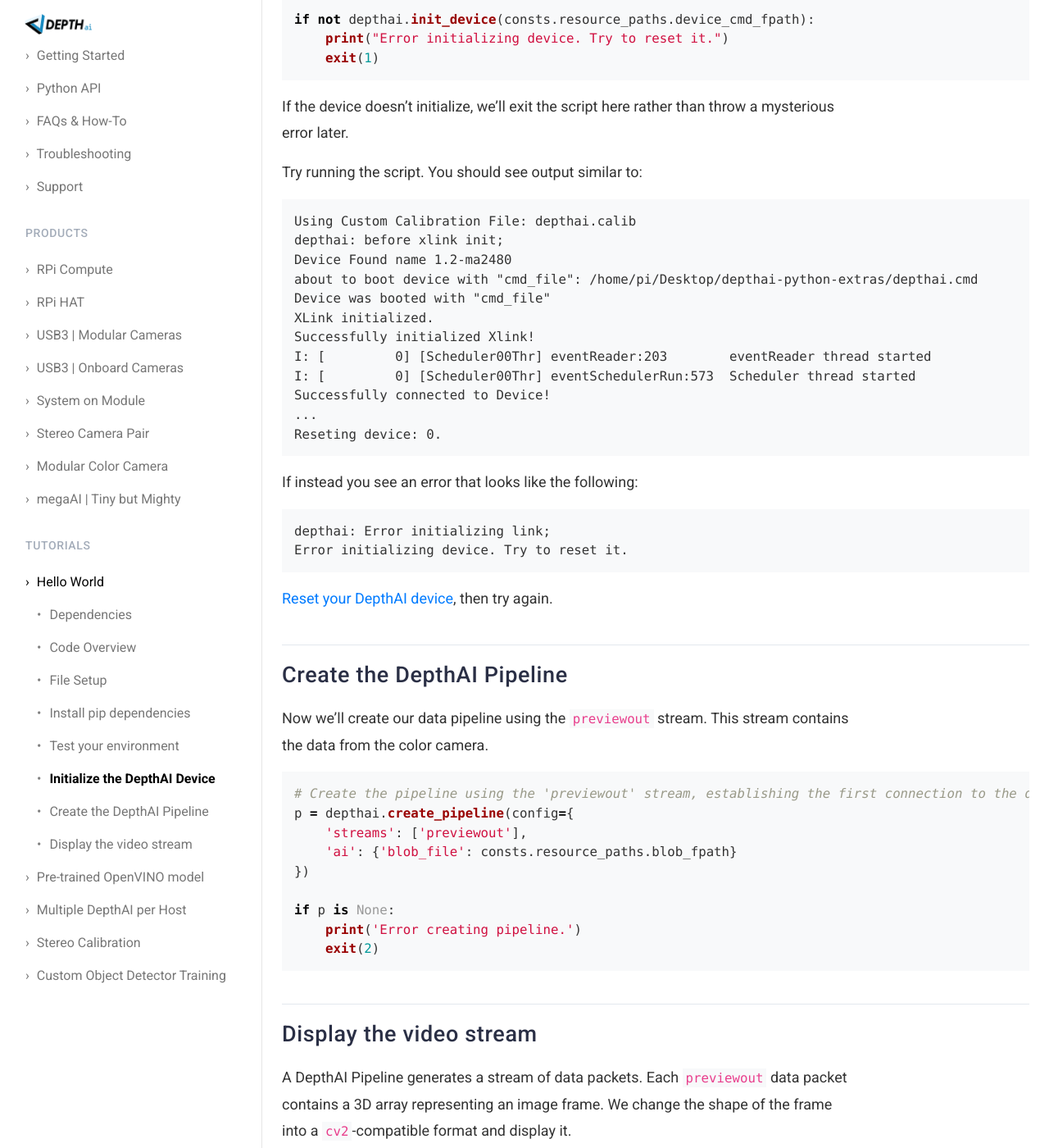
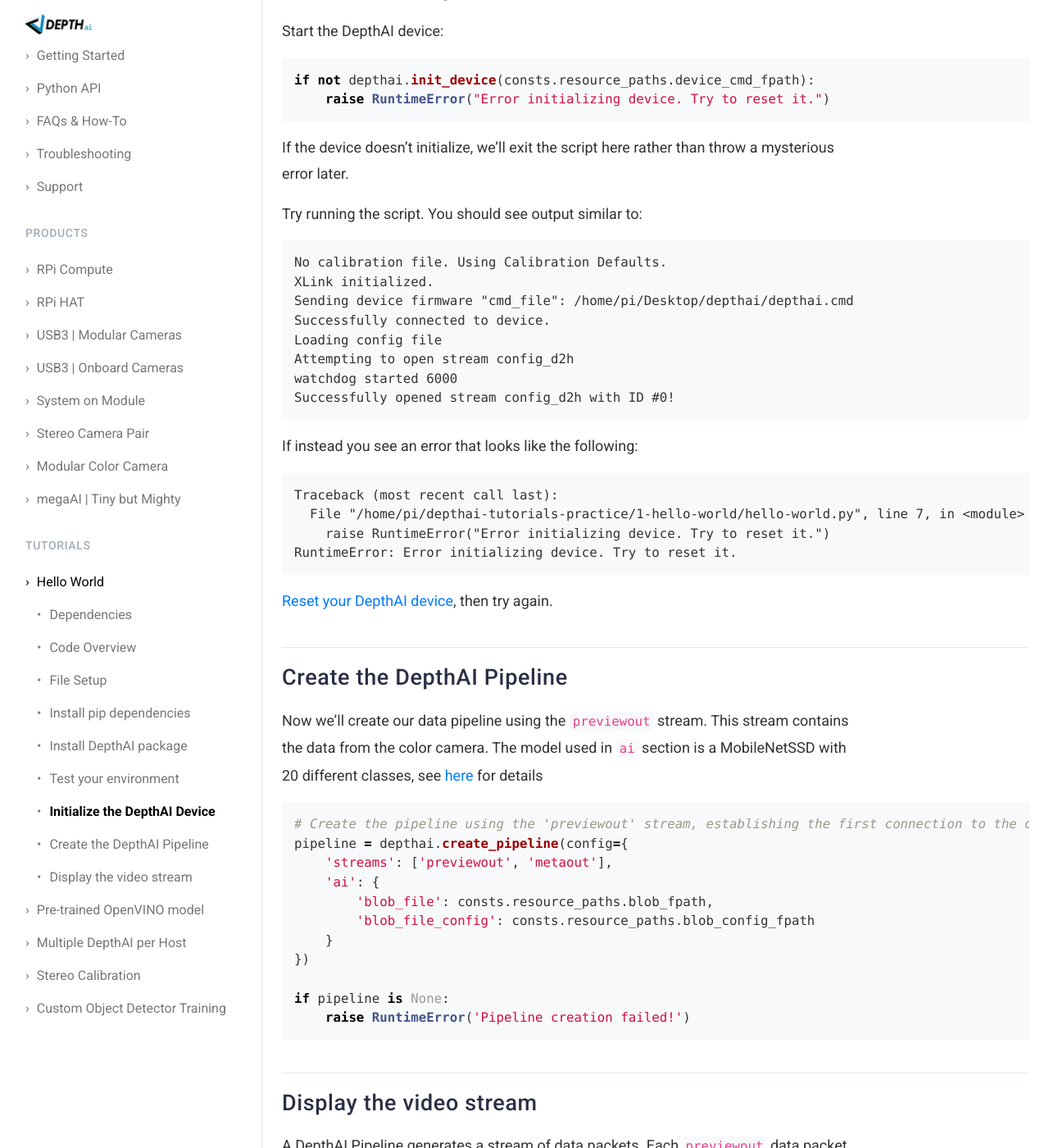
Before and after one commit to luxonis/depthai-docs-website, a Jekyll site: the page built from _tutorials/hello_world.md, in a window 1280 px wide and 1400 px high, scrolled down 2460 px. Shown: the whole window at 82% size. Built offline with Jekyll 4.4.1, drawn with Linux system fonts in a browser that asks for light colours; nearby versions of some CDN libraries; some of the changed text lies outside the part shown.

Commit message:
update tutorial + change config descriptions

````diff
--- a/_tutorials/hello_world.md
+++ b/_tutorials/hello_world.md
@@ -43,20 +43,19 @@
 To display the DepthAI color video stream we need to import a small number of packages. Download and install the requirements for this tutorial:
 
 ```
-pip3 install numpy opencv-python --user
+python3 -m pip install numpy opencv-python --user
 ```
 
-If you see the following error:
+## Install DepthAI package
 
+While direct install from PyPi is likely to come shortly, for now it's best to install depthai from source.
+
+To do so, type in the following commands
 ```
-Could not install packages due to an EnvironmentError: 404 Client Error: Not Found for url: https://pypi.org/simple/depthai-extras/
-```
-
-...it's likely that the `depthai-extras` module (the [DepthAI API](/api)) wasn't installed in editable mode. To install:
-
-```
-cd [INSERT depthai-python-extras-repo]
-pip3 install --user -e .
+git clone https://github.com/luxonis/depthai.git
+cd depthai
+python3 -m pip install -r requirements.txt
+python3 -m pip install --user -e .
 ```
 
 ## Test your environment
@@ -91,8 +90,7 @@
 
 ```py
 if not depthai.init_device(consts.resource_paths.device_cmd_fpath):
-    print("Error initializing device. Try to reset it.")
-    exit(1)
+    raise RuntimeError("Error initializing device. Try to reset it.")
 ```
 
 If the device doesn't initialize, we'll exit the script here rather than throw a mysterious error later.
@@ -100,25 +98,23 @@
 Try running the script. You should see output similar to:
 
 ```
-Using Custom Calibration File: depthai.calib
-depthai: before xlink init;
-Device Found name 1.2-ma2480
-about to boot device with "cmd_file": /home/pi/Desktop/depthai-python-extras/depthai.cmd
-Device was booted with "cmd_file"
+No calibration file. Using Calibration Defaults.
 XLink initialized.
-Successfully initialized Xlink!
-I: [         0] [Scheduler00Thr] eventReader:203	eventReader thread started
-I: [         0] [Scheduler00Thr] eventSchedulerRun:573	Scheduler thread started
-Successfully connected to Device!
-...
-Reseting device: 0.
+Sending device firmware "cmd_file": /home/pi/Desktop/depthai/depthai.cmd
+Successfully connected to device.
+Loading config file
+Attempting to open stream config_d2h
+watchdog started 6000
+Successfully opened stream config_d2h with ID #0!
 ```
 
 If instead you see an error that looks like the following:
 
 ```
-depthai: Error initializing link;
-Error initializing device. Try to reset it.
+Traceback (most recent call last):
+  File "/home/pi/{{site.tutorials_dir}}/1-hello-world/hello-world.py", line 7, in <module>
+    raise RuntimeError("Error initializing device. Try to reset it.")
+RuntimeError: Error initializing device. Try to reset it.
 ```
 
 [Reset your DepthAI device](/troubleshooting#device_reset), then try again.
@@ -126,17 +122,20 @@
 ## Create the DepthAI Pipeline
 
 Now we'll create our data pipeline using the `previewout` stream. This stream contains the data from the color camera.
+The model used in `ai` section is a MobileNetSSD with 20 different classes, see [here](https://github.com/luxonis/depthai/blob/master/resources/nn/mobilenet-ssd/mobilenet-ssd.json) for details
 
 ```py
 # Create the pipeline using the 'previewout' stream, establishing the first connection to the device.
-p = depthai.create_pipeline(config={
-    'streams': ['previewout'],
-    'ai': {'blob_file': consts.resource_paths.blob_fpath}
+pipeline = depthai.create_pipeline(config={
+    'streams': ['previewout', 'metaout'],
+    'ai': {
+        'blob_file': consts.resource_paths.blob_fpath,
+        'blob_file_config': consts.resource_paths.blob_config_fpath
+    }
 })
 
-if p is None:
-    print('Error creating pipeline.')
-    exit(2)
+if pipeline is None:
+    raise RuntimeError('Pipeline creation failed!')
 ```
 
 ## Display the video stream
@@ -144,10 +143,20 @@
 A DepthAI Pipeline generates a stream of data packets. Each `previewout` data packet contains a 3D array representing an image frame. We change the shape of the frame into a `cv2`-compatible format and display it.
 
 ```py
+entries_prev = []
+
 while True:
     # Retrieve data packets from the device.
     # A data packet contains the video frame data.
-    data_packets = p.get_available_data_packets()
+    nnet_packets, data_packets = pipeline.get_available_nnet_and_data_packets()
+
+    for _, nnet_packet in enumerate(nnet_packets):
+        entries_prev = []
+        for _, e in enumerate(nnet_packet.entries()):
+            if e[0]['id'] == -1.0 or e[0]['confidence'] == 0.0:
+                break
+            if e[0]['confidence'] > 0.5:
+                entries_prev.append(e[0])
 
     for packet in data_packets:
         # By default, DepthAI adds other streams (notably 'meta_2dh'). Only process `previewout`.
@@ -160,6 +169,13 @@
             data2 = data[2,:,:]
             frame = cv2.merge([data0, data1, data2])
 
+            img_h = frame.shape[0]
+            img_w = frame.shape[1]
+
+            for e in entries_prev:
+                pt1 = int(e['left'] * img_w), int(e['top'] * img_h)
+                pt2 = int(e['right'] * img_w), int(e['bottom'] * img_h)
+
             cv2.imshow('previewout', frame)
 
     if cv2.waitKey(1) == ord('q'):
@@ -167,7 +183,7 @@
 
 # The pipeline object should be deleted after exiting the loop. Otherwise device will continue working.
 # This is required if you are going to add code after exiting the loop.
-del p
+del pipeline
 ```
 
 Run the script. Press the 'Q' key with focus on the video stream (not your terminal) to exit:
````
Also changed, not shown: FAQ.md (+1 -1 lines), api.md (+20 -16 lines).
